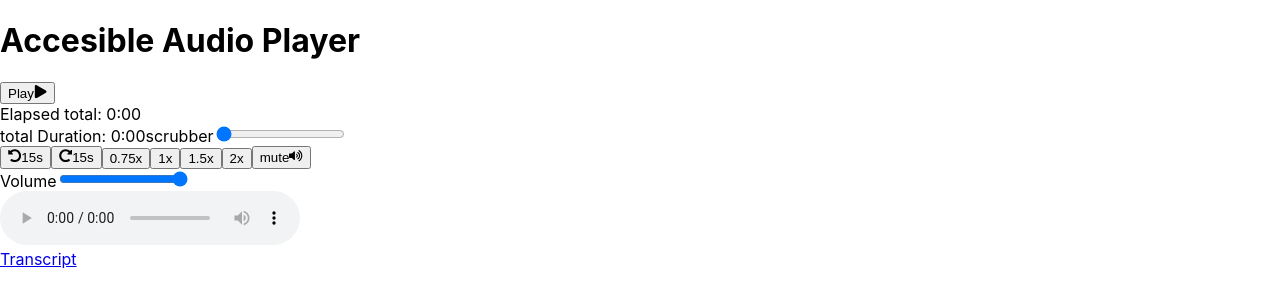
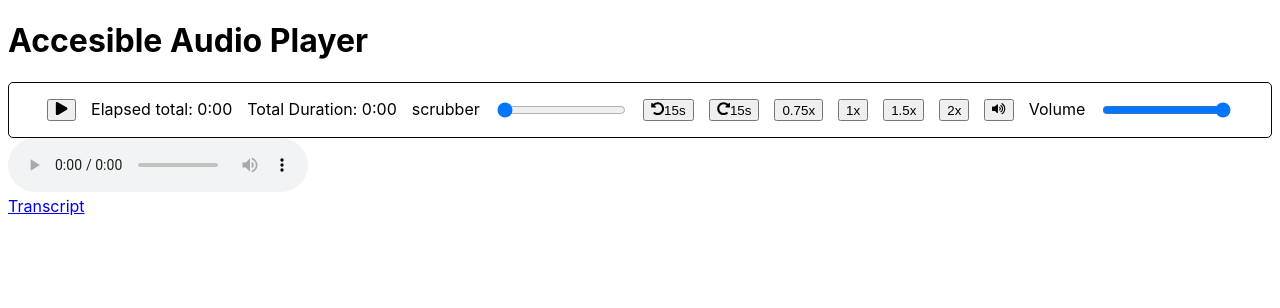
Before and after one commit to myplancash/react-audio-player, a React (Create React App) app: page / in a window 1280 px wide. Shown: the top 308 px of the page. Built offline with nearby package versions, Linux system fonts and the light colour scheme.

Commit message:
Created a Human Readable Time Formatter

```diff
--- a/src/App.css
+++ /dev/null
@@ -1,9 +0,0 @@
-.visually-hidden {
-  clip: rect(0 0 0 0);
-  clip-path: inset(50%);
-  height: 1px;
-  overflow: hidden;
-  position: absolute;
-  white-space: nowrap;
-  width: 1px;
-}
--- a/src/components/audio-player.js
+++ b/src/components/audio-player.js
@@ -1,25 +1,7 @@
 import React, { useRef, useState } from 'react';
 import { FaPlay, FaPause, FaVolumeMute, FaVolumeUp, FaUndoAlt, FaRedoAlt } from 'react-icons/fa'
-
-const formatTime = (time) => {
-  // Hours, minutes and seconds
-  const hrs = Math.floor(~~(time / 3600)); // eslint-disable-line
-  const mins = Math.floor(~~((time % 3600) / 60)); // eslint-disable-line
-  const secs = Math.floor(time % 60);
-
-  // Output like "1:01" or "4:03:59" or "123:03:59"
-  let ret = '';
-
-  if (hrs > 0) {
-    ret += `${hrs}:${mins < 10 ? '0' : ''}`;
-  }
-
-  ret += `${mins}:${secs < 10 ? '0' : ''}`;
-  ret += `${secs}`;
-  return ret;
-}
-
-
+import { formatTime, formatHumanReadTime } from '../helpers/formatTime';
+;
 const AudioPlayer = ({src, transcript}) => {
   // Create a fast-forward and rewind 15 seconds button
   // create a scrubber
@@ -69,6 +51,7 @@ const AudioPlayer = ({src, transcript}) => {
   }
 
   const rates = [0.75, 1, 1.5, 2];
+  formatHumanReadTime(1000);
 
   const onRateChange = (rate) => {
     audioRef.current.playbackRate = rate;
@@ -110,9 +93,9 @@ const AudioPlayer = ({src, transcript}) => {
           <FaPlay aria-hidden='true'/>
         </>
         )}
-      </button><br/>
-      <span className='elapsed'>Elapsed total: {formatTime(mediaTime)}</span><br/>
-      <span className='duration'>total Duration: {formatTime(duration)}</span>
+      </button>
+      <span className='elapsed'>Elapsed total: {formatTime(mediaTime)}</span>
+      <span className='duration'>Total Duration: {formatTime(duration)}</span>
       <label htmlFor="time-scrubber">scrubber</label>
       <input
         type="range"
@@ -121,7 +104,8 @@ const AudioPlayer = ({src, transcript}) => {
         onChange={onScrubberChange}
         min={0}
         max={duration}
-      /> <br/>
+        aria-valuetext={formatHumanReadTime(mediaTime)}
+      />
 
       {/* Redo and Rewind Buttons */}
       <button aria-label='Rewind 15 seconds' onClick={onRewind}>
@@ -152,7 +136,7 @@ const AudioPlayer = ({src, transcript}) => {
         </>
 
       )}
-      </button><br/>
+      </button>
       <label htmlFor="volume-scrubber">Volume</label>
       <input id='volume-scrubber' type="range" step={0.1} min={0} max={1} value={isMuted ? 0 : volume} onChange={onVolumeScrubberChange} />
     </div>
--- /dev/null
+++ b/src/helpers/formatTime.js
@@ -0,0 +1,41 @@
+export const formatTime = (time) => {
+  // Hours, minutes and seconds
+  const hrs = Math.floor(~~(time / 3600)); // eslint-disable-line
+  const mins = Math.floor(~~((time % 3600) / 60)); // eslint-disable-line
+  const secs = Math.floor(time % 60);
+
+  // Output like "1:01" or "4:03:59" or "123:03:59"
+  let ret = '';
+
+  if (hrs > 0) {
+    ret += `${hrs}:${mins < 10 ? '0' : ''}`;
+  }
+
+  ret += `${mins}:${secs < 10 ? '0' : ''}`;
+  ret += `${secs}`;
+  return ret;
+}
+
+export const formatHumanReadTime = (time) => {
+  const formattedTime = formatTime(time)
+  const timeArray = formattedTime.split(':')
+  console.log(timeArray);
+
+  let string = "";
+  let minutes;
+  let seconds;
+
+  if(timeArray[0] > 2) {
+    string += `${timeArray[0]} ${timeArray[0] === 1 ? 'hour' : 'hours' }}`;
+    minutes += timeArray[1];
+    seconds += timeArray[2];
+  } else {
+    minutes += timeArray[0];
+    seconds += timeArray[1];
+  }
+
+  string += `${minutes} ${minutes === 1 ? "minute" : "minutes"}`
+  string += `${seconds } ${seconds === 1 ? "seconds" : "seconds"}`
+
+  return string
+}
--- a/src/index.css
+++ b/src/index.css
@@ -1,13 +1,33 @@
 body {
-  margin: 0;
-  font-family: -apple-system, BlinkMacSystemFont, 'Segoe UI', 'Roboto', 'Oxygen',
-    'Ubuntu', 'Cantarell', 'Fira Sans', 'Droid Sans', 'Helvetica Neue',
+  font-family: -apple-system, BlinkMacSystemFont, "Segoe UI", "Roboto", "Oxygen",
+    "Ubuntu", "Cantarell", "Fira Sans", "Droid Sans", "Helvetica Neue",
     sans-serif;
   -webkit-font-smoothing: antialiased;
   -moz-osx-font-smoothing: grayscale;
 }
 
 code {
-  font-family: source-code-pro, Menlo, Monaco, Consolas, 'Courier New',
+  font-family: source-code-pro, Menlo, Monaco, Consolas, "Courier New",
     monospace;
 }
+
+.visually-hidden {
+  clip: rect(0 0 0 0);
+  clip-path: inset(50%);
+  height: 1px;
+  overflow: hidden;
+  position: absolute;
+  white-space: nowrap;
+  width: 1px;
+}
+
+
+.audio {
+  border: 1px solid #070606;
+  border-radius: 5px;
+  padding: 1rem;
+  gap: 15px;
+  align-items: space-between;
+  display: flex;
+  justify-content: center
+}
```
